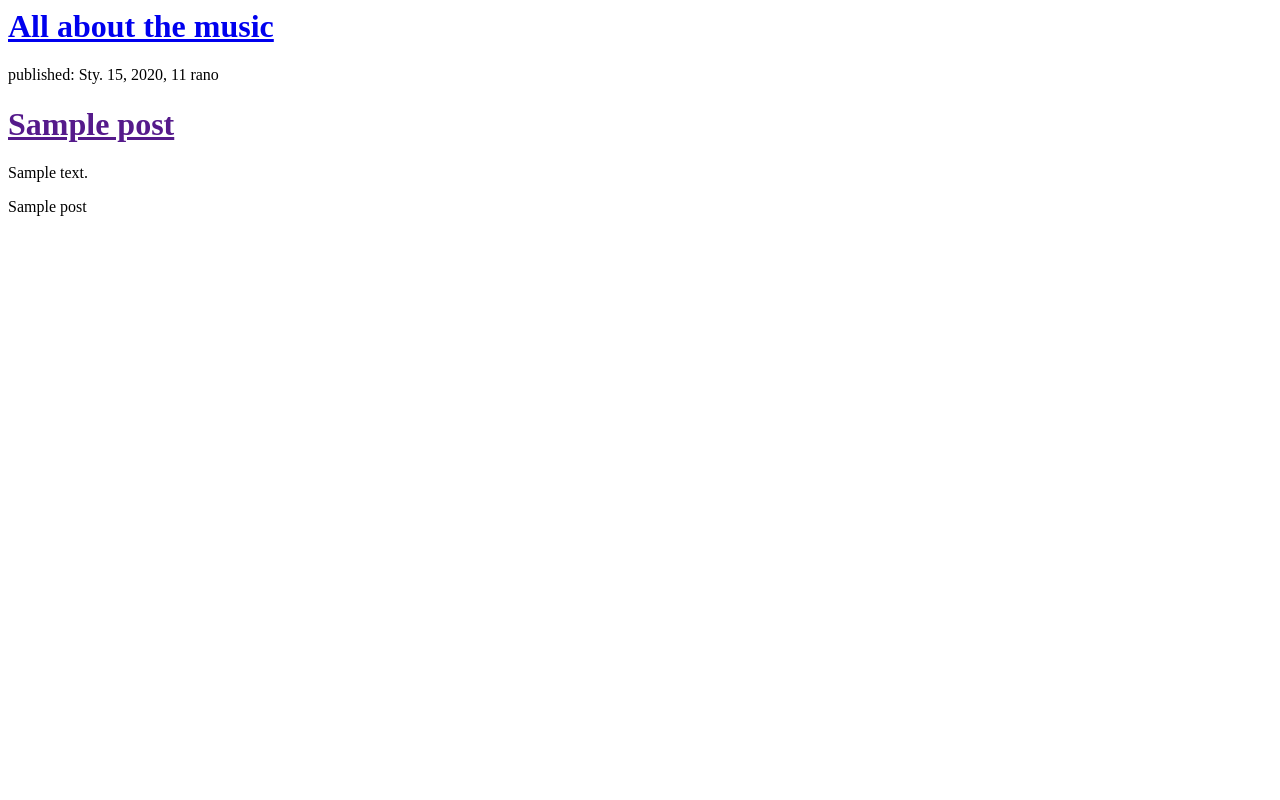
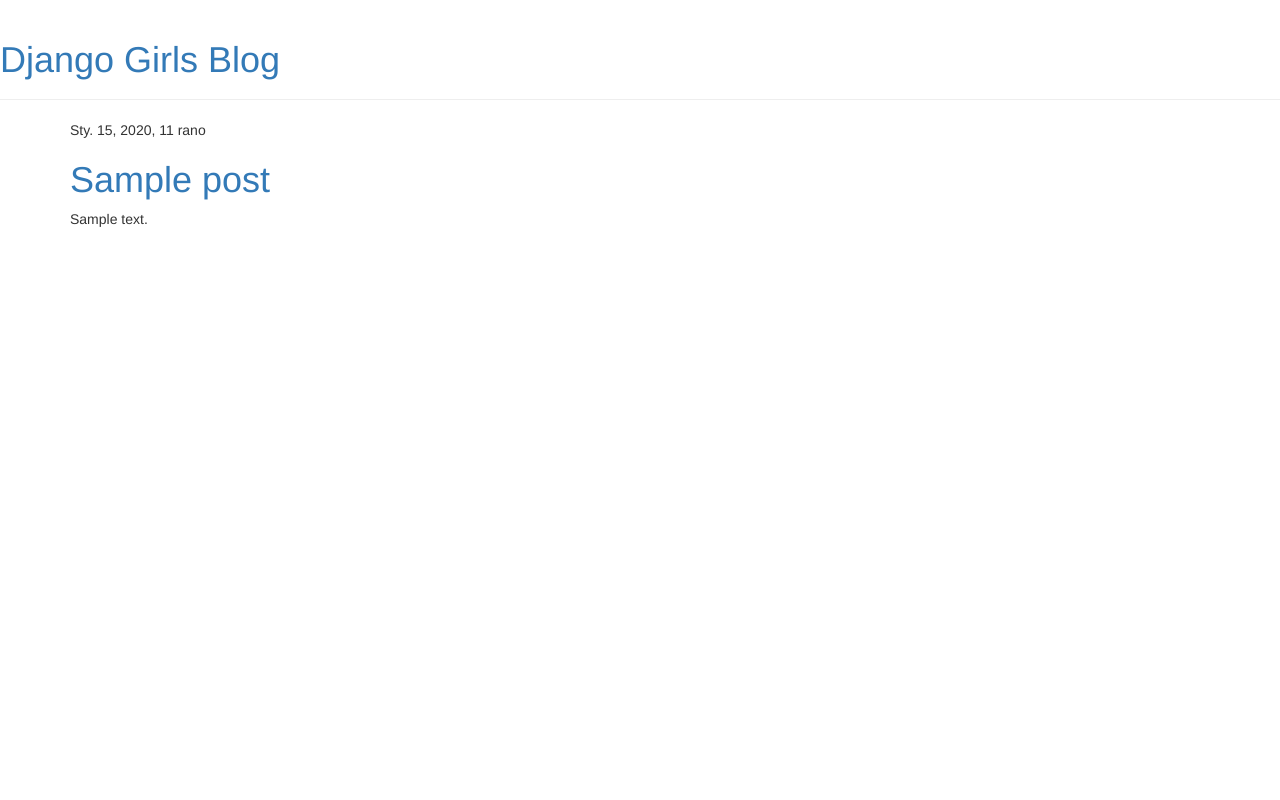
Before and after one commit to lilvalentina/my-first-blog, a Django app: template blog/templates/blog/post_list.html in a window 1280 px wide. Run offline with Django 3.2, Linux system fonts and the light colour scheme; the template is opened without the code that fills it: values that come from a table or form of the project are taken from there, others are empty; tables that the repository leaves empty hold one stand-in row (values such as "Sample post"); some libraries are stand-ins or nearby versions.

Commit message:
Added view and template for detailed blog post as well as CSS for the site.

```diff
--- /dev/null
+++ b/blog/templates/blog/base.html
@@ -0,0 +1,28 @@
+{% load static %}
+<html>
+	<head>
+
+		<title>Django Girls blog</title>
+		<link href="//fonts.googleapis.com/css?family=Lobster&subset=latin,latin-ext" rel="stylesheet" type="text/css">
+		<link rel="stylesheet" href="//maxcdn.bootstrapcdn.com/bootstrap/3.2.0/css/bootstrap.min.css">
+		<link rel="stylesheet" href="//maxcdn.bootstrapcdn.com/bootstrap/3.2.0/css/bootstrap-theme.min.css">
+		<link rel="stylesheet" href="{% static 'css/blog.css' %}">
+
+	</head>
+
+<body>
+	<div class="page-header">
+		<h1><a href="/">Django Girls Blog</a></h1>
+	</div>
+	<div class="content container">
+		<div class="row">
+			<div class="col-md-8">
+			{% block content %}
+			{% endblock %}
+			</div>
+		</div>
+	</div>
+
+</body>
+
+</html>
--- a/blog/templates/blog/post_list.html
+++ b/blog/templates/blog/post_list.html
@@ -1,21 +1,13 @@
-<html>
-	<head>
-		<title>Make it LOUDER!</title>
-	</head>
-<body>
-	<div>
-		<h1><a href="/">All about the music</a></h1>
-	</div>
+{% extends 'blog/base.html' %}
 
+{% block content %}
 	{% for post in posts %}
-		<div>
-			<p>published: {{ post.published_date }}</p>
-			<h1><a href="">{{ post.title }}</a></h1>
-			<p>{{ post.text|linebreaksbr }}</p></p>
+		<div class="post">
+			<div class="date">
+				{{ post.published_date }}
+			</div>
+			<h1><a href="{% url 'post_detail' pk=post.pk %}">{{ post.title }}</a></h1>
+			<p>{{ post.text|linebreaksbr }}</p>
 		</div>
-		{{ post }}
 	{% endfor %}
-
-
-</body>
-</html>
+{% endblock %}
--- a/blog/urls.py
+++ b/blog/urls.py
@@ -3,4 +3,5 @@
 
 urlpatterns=[
 	path('', views.post_list, name='post_list'),
+	path('post/<int:pk>/', views.post_detail, name='post_detail'),
 ]
```
Also changed, not shown: blog/templates/blog/post_detail.html (added, +12 -0 lines), blog/views.py (+6 -1 lines), blog/templates/base.html (added).
